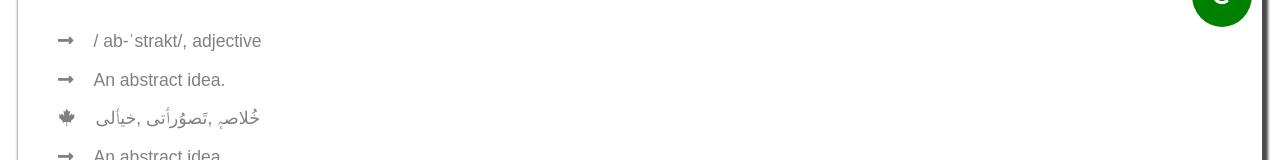
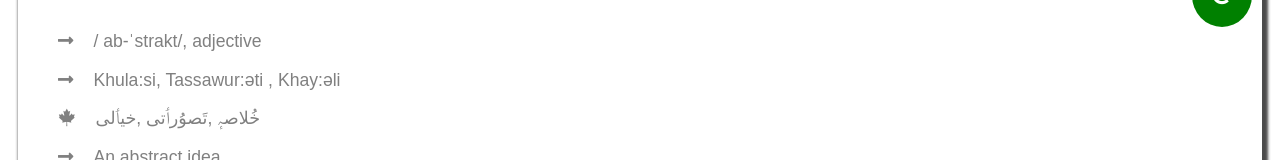
Before and after one commit to mudasirpandith/Kaeshir-Dictionary, a React (Create React App) app: page / in a window 1280 px wide. Shown: the part 529-689 px from the top of the page. Built offline with nearby package versions, Linux system fonts and the light colour scheme.

Commit message:
Update home.jsx

```diff
--- a/src/components/home.jsx
+++ b/src/components/home.jsx
@@ -33,7 +33,7 @@ export default function Home() {
               id={index}
               title={data[index].title}
               pos={data[index].pos}
-              englishMeaning={data[index].englishExample}
+              englishMeaning={data[index].englishMeaning}
               kashmiriMeaning={data[index].kashmiriMeaning}
               englishExample={data[index].englishExample}
               kashmiriExample={data[index].kashmiriExample}
```
